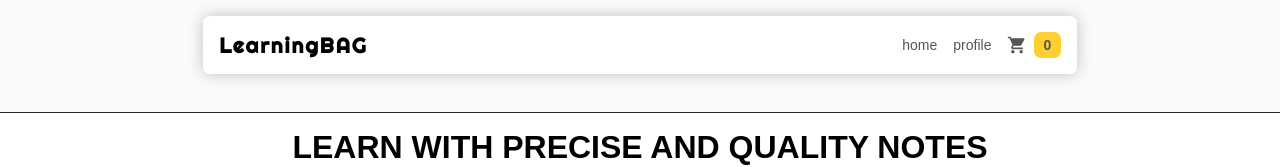
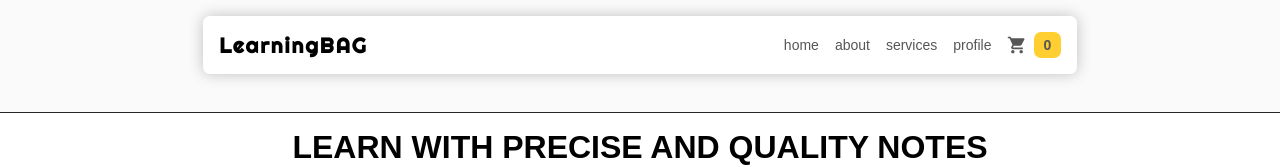
Before and after one commit to coder-abhk/learningBAG, a React (Create React App) app: page / in a window 1280 px wide. Shown: the top 167 px of the page. Built offline with nearby package versions, Linux system fonts and the light colour scheme; no server answers.

Commit message:
links updated

```diff
--- a/src/components/Header.js
+++ b/src/components/Header.js
@@ -12,6 +12,16 @@ function Header({ setIsToggle, isToggle, products }) {
         <ul className="nav-links">
           <li>
             <Link to="/">home</Link>
+          </li>
+          <li>
+            <a href="#about" alt="">
+              about
+            </a>
+          </li>
+          <li>
+            <a href="#services" alt="">
+              services
+            </a>
           </li>
           <li>
             <Link to="/profile">profile</Link>
```
